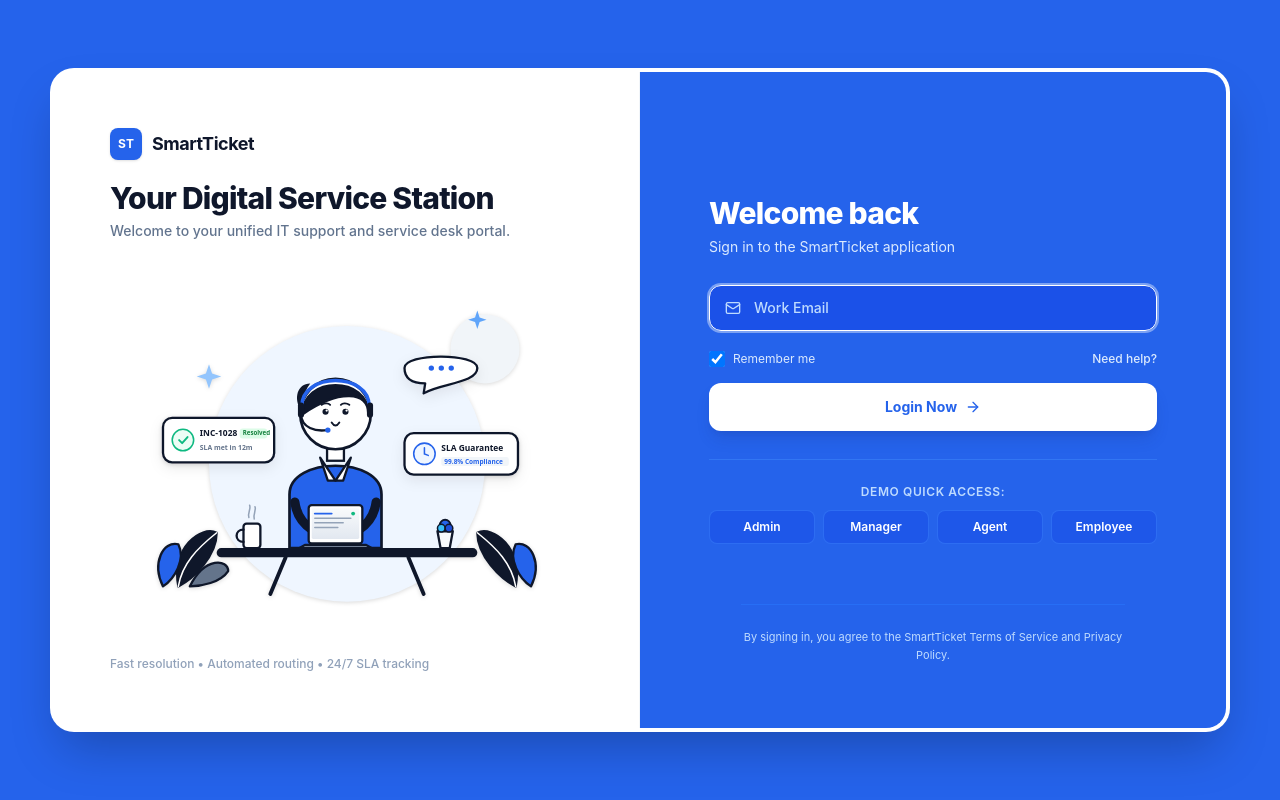
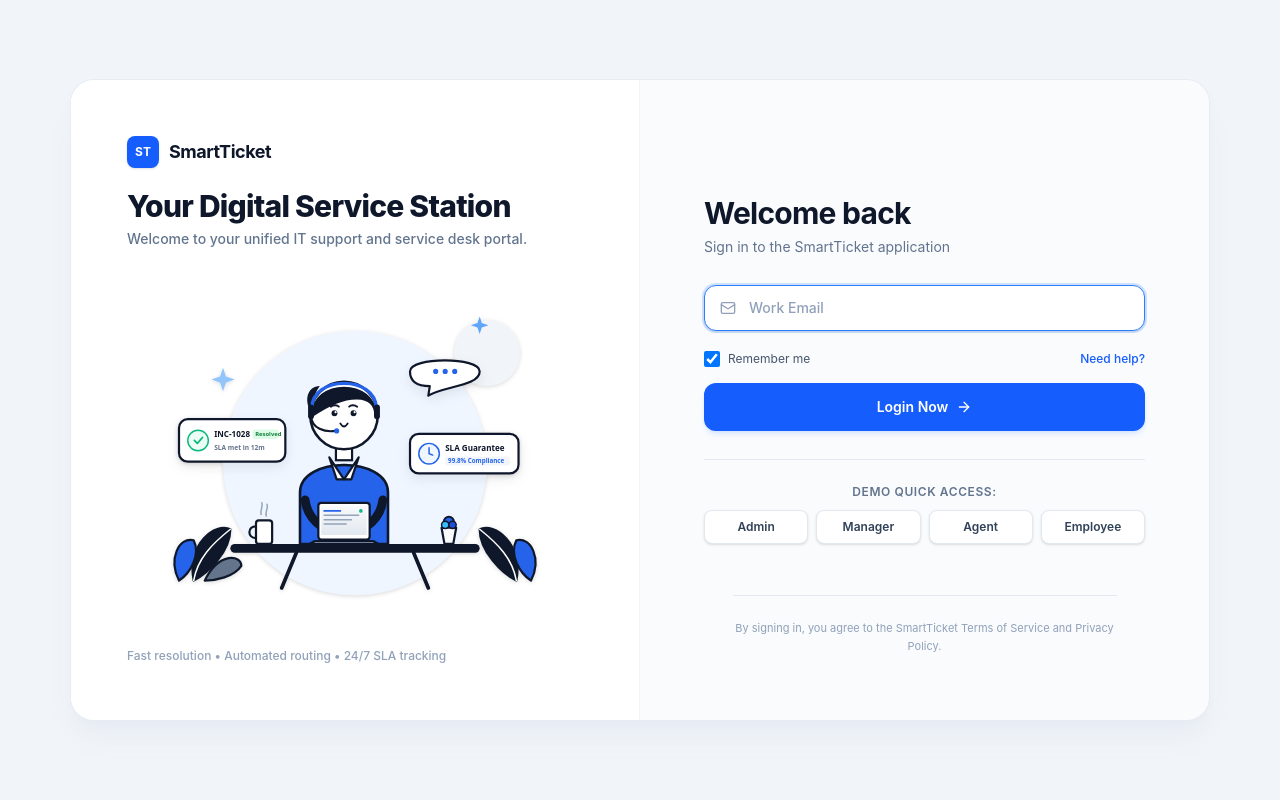
Before and after one commit to Jai7525/Smart-it-service-desk, a React (Vite) app in the folder frontend/: page /login in a window 1280 px wide. Built offline with nearby package versions, Linux system fonts and the light colour scheme; no server answers.

Commit message:
style(login): soften heavy blue to minimal light aesthetic with blue accents

```diff
--- a/frontend/src/pages/LoginPage.tsx
+++ b/frontend/src/pages/LoginPage.tsx
@@ -66,19 +66,19 @@ export const LoginPage: React.FC = () => {
   };
 
   return (
-    <div className="min-h-screen w-full bg-[#2563EB] flex items-center justify-center p-3 sm:p-6 lg:p-10 font-sans">
+    <div className="min-h-screen w-full bg-slate-100 flex items-center justify-center p-3 sm:p-6 lg:p-10 font-sans">
       {/* Outer Grand Card Filling Screen Elegantly */}
-      <div className="w-full max-w-[1180px] min-h-[660px] bg-white rounded-3xl shadow-2xl overflow-hidden grid grid-cols-1 lg:grid-cols-12 border-4 border-white/20">
+      <div className="w-full max-w-[1140px] min-h-[640px] bg-white rounded-3xl shadow-xl shadow-slate-200/60 overflow-hidden grid grid-cols-1 lg:grid-cols-12 border border-slate-200/80">
 
         {/* ========================================================================= */}
-        {/* LEFT COLUMN: CRISP WHITE ILLUSTRATION SECTION (LIKE REFERENCE IMAGE)       */}
+        {/* LEFT COLUMN: CRISP WHITE ILLUSTRATION SECTION                             */}
         {/* ========================================================================= */}
         <div className="lg:col-span-6 bg-white p-8 sm:p-12 lg:p-14 flex flex-col justify-between border-b lg:border-b-0 lg:border-r border-slate-100 relative">
 
           {/* Brand & Headline */}
           <div className="space-y-3">
             <div className="flex items-center gap-2.5">
-              <div className="w-8 h-8 rounded-lg bg-[#2563EB] flex items-center justify-center font-bold text-white text-xs shadow-sm">
+              <div className="w-8 h-8 rounded-lg bg-blue-600 flex items-center justify-center font-bold text-white text-xs shadow-sm">
                 ST
               </div>
               <span className="font-bold text-lg tracking-tight text-slate-900">SmartTicket</span>
@@ -96,7 +96,7 @@ export const LoginPage: React.FC = () => {
 
           {/* Handcrafted Editorial Cartoon Illustration */}
           <div className="my-auto py-4 flex items-center justify-center">
-            <div className="w-full max-w-[460px] flex items-center justify-center transform hover:scale-[1.02] transition-transform duration-300">
+            <div className="w-full max-w-[440px] flex items-center justify-center transform hover:scale-[1.01] transition-transform duration-300">
               <img
                 src={loginIllustration}
                 alt="IT Support Service Desk"
@@ -112,24 +112,24 @@ export const LoginPage: React.FC = () => {
         </div>
 
         {/* ========================================================================= */}
-        {/* RIGHT COLUMN: VIBRANT ROYAL BLUE SIGN-IN AREA (MATCHING REFERENCE EXACTLY) */}
+        {/* RIGHT COLUMN: REFINED MINIMAL SOFT-BLUE SIGN-IN PANEL                     */}
         {/* ========================================================================= */}
-        <div className="lg:col-span-6 bg-[#2563EB] p-8 sm:p-12 lg:p-16 flex flex-col justify-between text-white relative">
+        <div className="lg:col-span-6 bg-slate-50/70 p-8 sm:p-12 lg:p-16 flex flex-col justify-between relative">
 
           <div className="max-w-md w-full mx-auto my-auto space-y-7">
             <div>
-              <h2 className="text-3xl font-extrabold text-white tracking-tight">
+              <h2 className="text-2xl sm:text-3xl font-bold text-slate-900 tracking-tight">
                 Welcome back
               </h2>
-              <p className="text-sm text-blue-100 mt-1.5 font-normal">
+              <p className="text-sm text-slate-500 mt-1.5 font-normal">
                 Sign in to the SmartTicket application
               </p>
             </div>
 
             {/* Error Message */}
             {errorMessage && (
-              <div className="bg-rose-500/20 border border-rose-300/40 rounded-xl p-3.5 text-xs text-rose-100 flex items-start gap-2.5 backdrop-blur-sm animate-fadeIn">
-                <AlertCircle className="w-4 h-4 text-rose-200 shrink-0 mt-0.5" />
+              <div className="bg-red-50 border border-red-200 rounded-xl p-3.5 text-xs text-red-700 flex items-start gap-2.5 animate-fadeIn">
+                <AlertCircle className="w-4 h-4 text-red-500 shrink-0 mt-0.5" />
                 <span className="leading-relaxed">{errorMessage}</span>
               </div>
             )}
@@ -138,7 +138,7 @@ export const LoginPage: React.FC = () => {
             <form onSubmit={handleSubmit} className="space-y-4">
               <div className="space-y-1.5">
                 <div className="relative">
-                  <Mail className="w-4 h-4 text-blue-200 absolute left-4 top-1/2 -translate-y-1/2" />
+                  <Mail className="w-4 h-4 text-slate-400 absolute left-4 top-1/2 -translate-y-1/2" />
                   <input
                     type="email"
                     required
@@ -146,34 +146,34 @@ export const LoginPage: React.FC = () => {
                     value={email}
                     onChange={(e) => setEmail(e.target.value)}
                     placeholder="Work Email"
-                    className="w-full bg-blue-700/40 border border-blue-400/30 rounded-xl pl-11 pr-4 py-3 text-sm text-white placeholder:text-blue-200 focus:outline-none focus:ring-2 focus:ring-white/40 focus:border-white focus:bg-blue-700/60 transition-all font-medium"
+                    className="w-full bg-white border border-slate-200 rounded-xl pl-11 pr-4 py-3 text-sm text-slate-900 placeholder:text-slate-400 focus:outline-none focus:ring-2 focus:ring-blue-500/20 focus:border-blue-500 transition-all font-medium shadow-sm"
                   />
                 </div>
               </div>
 
-              <div className="flex items-center justify-between text-xs text-blue-100 pt-1">
+              <div className="flex items-center justify-between text-xs text-slate-600 pt-1">
                 <label className="flex items-center gap-2 cursor-pointer select-none">
                   <input
                     type="checkbox"
                     defaultChecked
-                    className="w-4 h-4 rounded border-blue-300 bg-blue-700/50 text-white focus:ring-0 cursor-pointer"
+                    className="w-4 h-4 rounded border-slate-300 text-blue-600 focus:ring-blue-500 cursor-pointer"
                   />
                   <span>Remember me</span>
                 </label>
-                <span className="text-blue-100 hover:text-white cursor-pointer font-medium underline-offset-2 hover:underline">
+                <span className="text-blue-600 hover:text-blue-700 cursor-pointer font-medium underline-offset-2 hover:underline">
                   Need help?
                 </span>
               </div>
 
-              {/* High-Contrast White Action Button */}
+              {/* Minimal Clean Action Button */}
               <button
                 type="submit"
                 disabled={isLoading}
-                className="w-full py-3.5 mt-2 bg-white hover:bg-slate-50 disabled:opacity-60 text-[#2563EB] rounded-xl text-sm font-bold shadow-lg shadow-blue-900/20 flex items-center justify-center gap-2 transition-all cursor-pointer transform active:scale-[0.99]"
+                className="w-full py-3.5 mt-2 bg-blue-600 hover:bg-blue-700 active:bg-blue-800 disabled:opacity-60 text-white rounded-xl text-sm font-semibold shadow-md shadow-blue-500/15 flex items-center justify-center gap-2 transition-all cursor-pointer transform active:scale-[0.99]"
               >
                 {isLoading ? (
                   <>
-                    <Loader2 className="w-4 h-4 animate-spin text-[#2563EB]" />
+                    <Loader2 className="w-4 h-4 animate-spin text-white" />
                     <span>Signing in...</span>
                   </>
                 ) : (
@@ -186,8 +186,8 @@ export const LoginPage: React.FC = () => {
             </form>
 
             {/* Quick Demonstration Persona Switcher */}
-            <div className="pt-6 border-t border-blue-400/30 space-y-2.5">
-              <span className="text-xs font-semibold text-blue-200 uppercase tracking-wider block text-center">
+            <div className="pt-6 border-t border-slate-200 space-y-2.5">
+              <span className="text-xs font-semibold text-slate-500 uppercase tracking-wider block text-center">
                 Demo Quick Access:
               </span>
               <div className="grid grid-cols-4 gap-2">
@@ -198,8 +198,8 @@ export const LoginPage: React.FC = () => {
                     onClick={() => handleQuickFill(acc.email)}
                     className={`py-2 px-2.5 rounded-lg text-xs font-semibold border transition-all cursor-pointer text-center ${
                       email === acc.email
-                        ? 'bg-white text-[#2563EB] border-white shadow-sm'
-                        : 'bg-blue-700/40 hover:bg-blue-700/70 text-white border-blue-400/30'
+                        ? 'bg-blue-50 text-blue-700 border-blue-300 shadow-sm'
+                        : 'bg-white hover:bg-slate-100 text-slate-700 border-slate-200 shadow-sm'
                     }`}
                   >
                     {acc.label}
@@ -210,7 +210,7 @@ export const LoginPage: React.FC = () => {
           </div>
 
           {/* Clean Terms Link */}
-          <div className="pt-6 border-t border-blue-500/40 text-center text-[11px] text-blue-200 leading-relaxed max-w-sm mx-auto">
+          <div className="pt-6 border-t border-slate-200 text-center text-[11px] text-slate-400 leading-relaxed max-w-sm mx-auto">
             By signing in, you agree to the SmartTicket Terms of Service and Privacy Policy.
           </div>
         </div>
```
